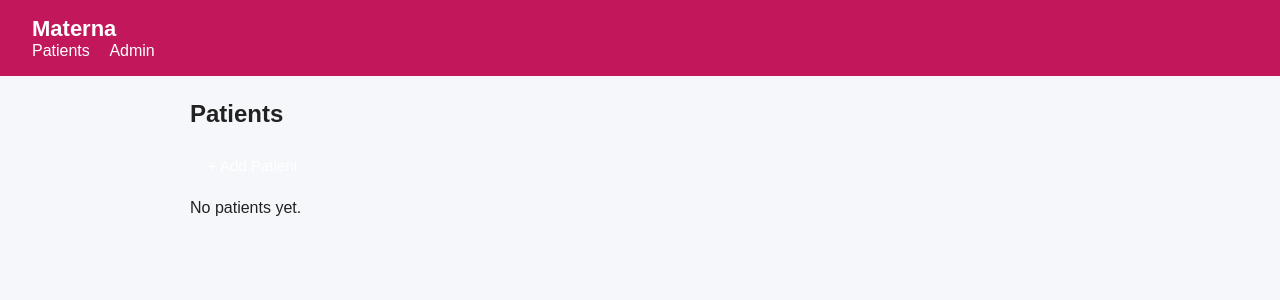
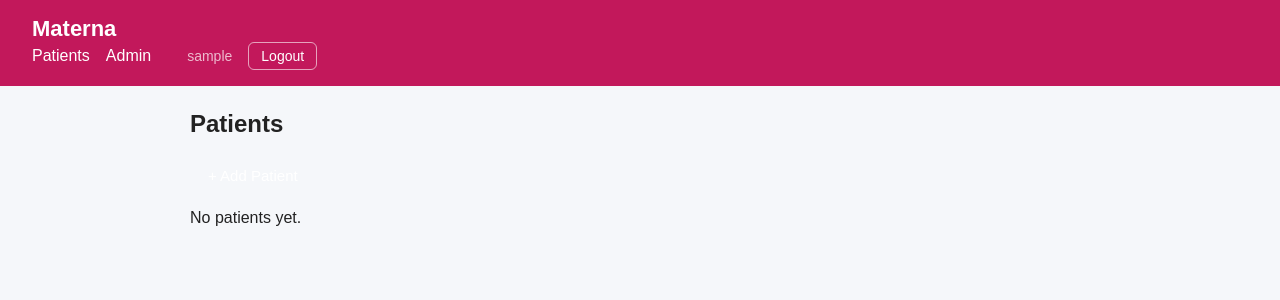
Before and after one commit to Aleena-Reji/Materna-health_risk_mini_project, a Django app: page /patients/ in a window 1280 px wide. Shown: the top 300 px of the page. Run offline with Django 5.2, Linux system fonts and the light colour scheme; the visitor is signed in with stand-in values (Sample User, id 1); data that the repository does not hold is empty.

Commit message:
Add login/logout pages and restrict patients per doctor

```diff
--- a/config/settings.py
+++ b/config/settings.py
@@ -113,8 +113,9 @@ USE_I18N = True
 
 USE_TZ = True
 
-LOGIN_URL = '/admin/login/'
-LOGIN_REDIRECT_URL = '/patients/'
+LOGIN_URL = 'login'
+LOGIN_REDIRECT_URL = 'patient_list'
+LOGOUT_REDIRECT_URL = 'login'
 
 # Static files (CSS, JavaScript, Images)
 # https://docs.djangoproject.com/en/6.1/howto/static-files/
--- a/config/urls.py
+++ b/config/urls.py
@@ -19,5 +19,6 @@ from django.urls import path, include
 
 urlpatterns = [
     path("admin/", admin.site.urls),
+    path("accounts/", include("django.contrib.auth.urls")),
     path("", include("core.urls")),
 ]
--- a/core/views.py
+++ b/core/views.py
@@ -5,9 +5,16 @@ from .forms import PatientForm, VisitForm
 from .models import Patient
 
 
+def patients_for(user):
+    """Admins/superusers see everyone; doctors see only their own patients."""
+    if user.is_superuser or user.role == "admin":
+        return Patient.objects.all()
+    return Patient.objects.filter(user=user)
+
+
 @login_required
 def patient_list(request):
-    patients = Patient.objects.all().order_by("-created_at")
+    patients = patients_for(request.user).order_by("-created_at")
     return render(request, "core/patient_list.html", {"patients": patients})
 
 
@@ -27,14 +34,14 @@ def patient_create(request):
 
 @login_required
 def patient_detail(request, pk):
-    patient = get_object_or_404(Patient, pk=pk)
+    patient = get_object_or_404(patients_for(request.user), pk=pk)
     visits = patient.visits.order_by("-visit_date")
     return render(request, "core/patient_detail.html", {"patient": patient, "visits": visits})
 
 
 @login_required
 def visit_create(request, pk):
-    patient = get_object_or_404(Patient, pk=pk)
+    patient = get_object_or_404(patients_for(request.user), pk=pk)
     if request.method == "POST":
         form = VisitForm(request.POST)
         if form.is_valid():
--- a/templates/core/base.html
+++ b/templates/core/base.html
@@ -87,14 +87,35 @@
 .muted { color: var(--muted); }
 td a { color: var(--primary-dark); font-weight: 600; text-decoration: none; }
 td a:hover { text-decoration: underline; }
+
+nav { display: flex; align-items: center; }
+.who { color: rgba(255,255,255,0.7); margin-left: 20px; font-size: 14px; }
+.logout-form { margin: 0 0 0 16px; }
+.logout-form button {
+    background: transparent;
+    color: white;
+    border: 1px solid rgba(255,255,255,0.6);
+    border-radius: 6px;
+    padding: 5px 12px;
+    cursor: pointer;
+    font-size: 14px;
+}
+.logout-form button:hover { background: rgba(255,255,255,0.15); }
     </style>
 </head>
 <body>
     <header>
         <h1>Materna</h1>
-        <nav>
-            <a href="/patients/">Patients</a>
-            <a href="/admin/">Admin</a>
+                <nav>
+            {% if user.is_authenticated %}
+                <a href="{% url 'patient_list' %}">Patients</a>
+                {% if user.is_staff %}<a href="/admin/">Admin</a>{% endif %}
+                <span class="who">{{ user.username }}</span>
+                <form method="post" action="{% url 'logout' %}" class="logout-form">
+                    {% csrf_token %}
+                    <button type="submit">Logout</button>
+                </form>
+            {% endif %}
         </nav>
     </header>
     <main>
```
Also changed, not shown: templates/registration/login.html (added, +13 -0 lines).
